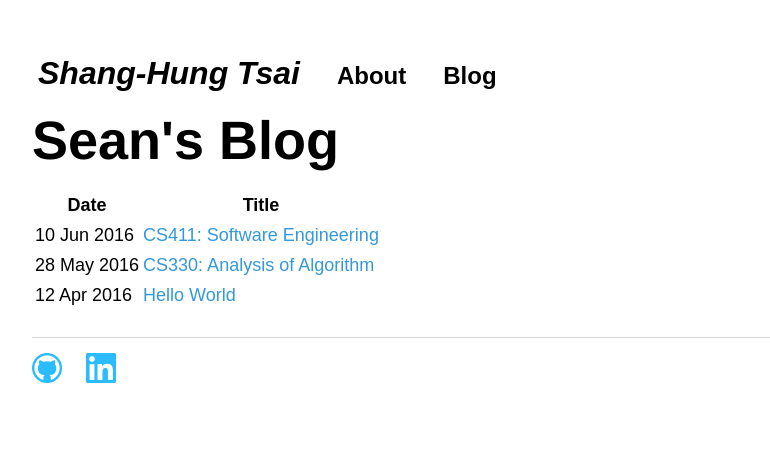
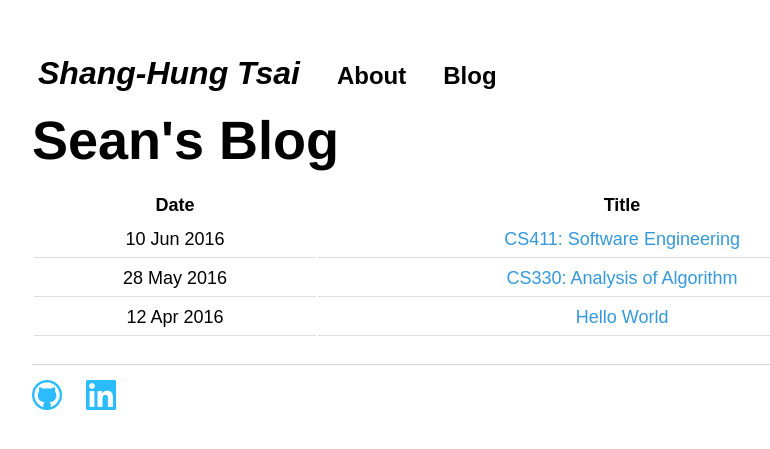
Before and after one commit to shtsai/shtsai7.github.io, a Jekyll site: the page built from blog/index.html, in a window 1280 px wide. Shown: the top 449 px of the page, without its empty margins (160-930 px from the left). Built offline with Jekyll 4.4.1, drawn with Linux system fonts in a browser that asks for light colours.

Commit message:
change blog.css

```diff
--- a/css/blog.css
+++ b/css/blog.css
@@ -13,3 +13,16 @@ ul li{
     font-size: 20px;
     line-height: 26px;
 }
+table {
+    width: 100%;
+}
+tr {
+    text-align: center;
+}
+tr:hover {
+    background-color: #f5f5f5;
+}
+td {
+    padding: 5px;
+    border-bottom: 1px solid #ddd;
+}
```
